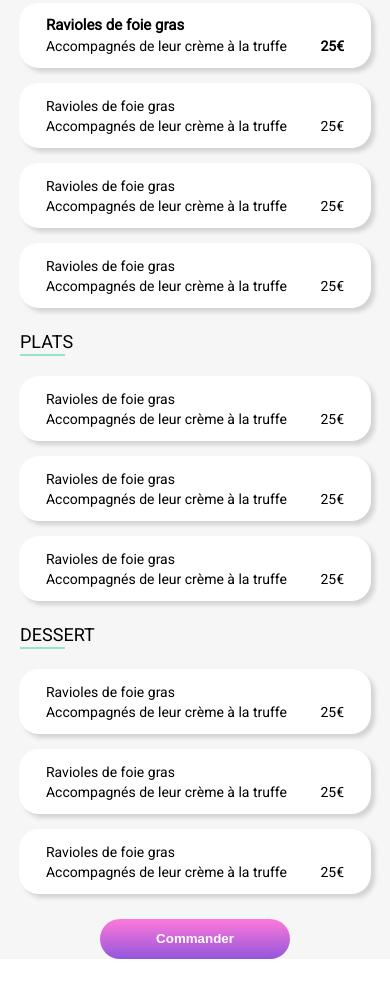
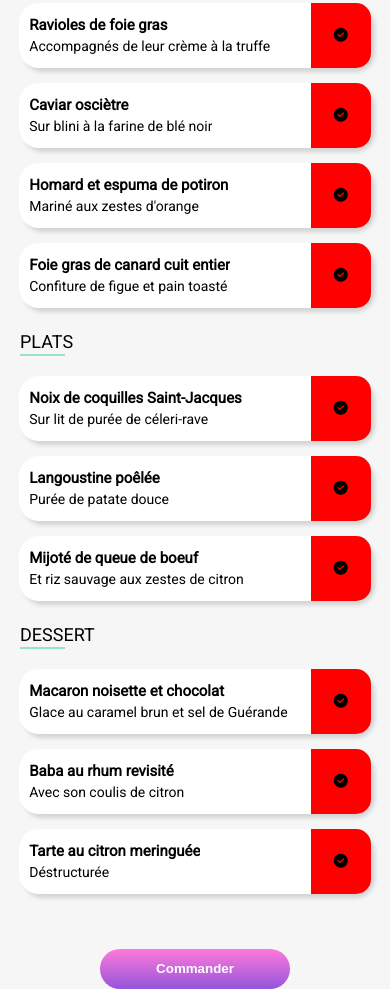
Before and after one commit to JulienForestier/Projet-3, a website: page la-note-enchantee.html in a window 390 px wide. Shown: the part 410-1402 px from the top of the page. Drawn offline with Linux system fonts and the light colour scheme; a web font is replaced by a local one.

Commit message:
media queries page menu

```diff
--- a/Public/components/_buttons.scss
+++ b/Public/components/_buttons.scss
@@ -66,7 +66,7 @@
 .btn-add{
     display: block;
     display: flex;
-    justify-content: space-around;
+    justify-content: space-between;
     align-items: end;
     height: 45px;
     width: 85%;
@@ -77,11 +77,17 @@
     border-radius: 20px;
     font-size: 14px;
     margin: 10px 0 5px 0;
+    position: relative;
     @include box-shadow;
     &__description{
         display: flex;
         flex-direction: column;
         justify-content: center;
+        p{
+            text-overflow: ellipsis;
+            overflow: hidden;
+            white-space: nowrap;
+        }
     }
     &__title{
         font-size: 15px;
@@ -91,14 +97,22 @@
     p{
         margin-top: 0;
         margin-bottom: 4px;
-        text-overflow: ellipsis;
-        overflow: hidden;
-        white-space: nowrap;
     }
     .cost{
         font-weight: bold;
+        margin-right: 10px;
     }
     .vignette-check{
         display: none;
+        width: 60px;
+        height: 100%;
+        display: flex;
+        justify-content: center;
+        align-items: center;
+        background-color: red;
+        position: absolute;
+        border-radius: 0 15px 15px 0;
+        right: 0px;
+        bottom: 0px;
     }
 }
--- a/Public/pages/_menu.scss
+++ b/Public/pages/_menu.scss
@@ -13,16 +13,19 @@
 }
 .restaurant-name{
     display: flex;
-    justify-content: space-around;
+    justify-content: space-between;
     font-size: 18px;
+    h2{
+        margin-left: 20px;
+    }
     .favoris{
         position: relative;
+        margin-right: 20px;
+        width: 30px;
         i{
             font-size: 22px;
             position: absolute;
             top: 30px;
-            left: -20px;
-            right: 0px;
         }
     }
 }
@@ -41,3 +44,6 @@
         background-color: #99e2d0;
     }
 }
+.btn{
+    margin-top: 50px;
+}
--- a/la-note-enchantee.html
+++ b/la-note-enchantee.html
@@ -41,7 +41,7 @@
         </div>
 
         <h3 class="title-part">ENTREES</h3>
-        <div class="conteneur">
+        <div class="conteneur conteneur-tablet">
           <a href="#" class="btn-add">
             <div class="btn-add__description">
               <p class="btn-add__title">Ravioles de foie gras</p>
@@ -56,30 +56,30 @@
           </a>
           <a href="#" class="btn-add">
             <div class="btn-add__description">
-              <p>Ravioles de foie gras</p>
-              <p>Accompagnés de leur crème à la truffe</p>
-            </div>
-            <p>25€</p>
+              <p class="btn-add__title">Caviar osciètre</p>
+              <p>Sur blini à la farine de blé noir</p>
+            </div >
+            <p class="cost">35€</p>
             <div class="vignette-check">
               <i class="fa-sharp fa-solid fa-circle-check"></i>
             </div>
           </a>
           <a href="#" class="btn-add">
-            <div>
-              <p>Ravioles de foie gras</p>
-              <p>Accompagnés de leur crème à la truffe</p>
+            <div class="btn-add__description">
+              <p class="btn-add__title">Homard et espuma de potiron</p>
+              <p>Mariné aux zestes d'orange</p>
             </div>
-            <p>25€</p>
+            <p class="cost">20€</p>
             <div class="vignette-check">
               <i class="fa-sharp fa-solid fa-circle-check"></i>
             </div>
           </a>
           <a href="#" class="btn-add">
-            <div>
-              <p>Ravioles de foie gras</p>
-              <p>Accompagnés de leur crème à la truffe</p>
+            <div class="btn-add__description">
+              <p class="btn-add__title">Foie gras de canard cuit entier</p>
+              <p>Confiture de figue et pain toasté</p>
             </div>
-            <p>25€</p>
+            <p class="cost">35€</p>
             <div class="vignette-check">
               <i class="fa-sharp fa-solid fa-circle-check"></i>
             </div>
@@ -87,33 +87,33 @@
         </div>
 
         <h3 class="title-part">PLATS</h3>
-        <div class="conteneur">
+        <div class="conteneur conteneur-tablet">
           <a href="#" class="btn-add">
-            <div>
-              <p>Ravioles de foie gras</p>
-              <p>Accompagnés de leur crème à la truffe</p>
+            <div class="btn-add__description">
+              <p class="btn-add__title">Noix de coquilles Saint-Jacques</p>
+              <p>Sur lit de purée de céleri-rave</p>
             </div>
-            <p>25€</p>
+            <p class="cost">40€</p>
             <div class="vignette-check">
               <i class="fa-sharp fa-solid fa-circle-check"></i>
             </div>
           </a>
           <a href="#" class="btn-add">
-            <div>
-              <p>Ravioles de foie gras</p>
-              <p>Accompagnés de leur crème à la truffe</p>
+            <div class="btn-add__description">
+              <p class="btn-add__title">Langoustine poêlée</p>
+              <p>Purée de patate douce</p>
             </div>
-            <p>25€</p>
+            <p class="cost">35€</p>
             <div class="vignette-check">
               <i class="fa-sharp fa-solid fa-circle-check"></i>
             </div>
           </a>
           <a href="#" class="btn-add">
-            <div>
-              <p>Ravioles de foie gras</p>
-              <p>Accompagnés de leur crème à la truffe</p>
+            <div class="btn-add__description">
+              <p class="btn-add__title">Mijoté de queue de boeuf</p>
+              <p>Et riz sauvage aux zestes de citron</p>
             </div>
-            <p>25€</p>
+            <p class="cost">44€</p>
             <div class="vignette-check">
               <i class="fa-sharp fa-solid fa-circle-check"></i>
             </div>
@@ -121,37 +121,39 @@
         </div>
 
         <h3 class="title-part">DESSERT</h3>
-        <div class="conteneur">
+        <div class="conteneur conteneur-tablet">
           <a href="#" class="btn-add">
-            <div>
-              <p>Ravioles de foie gras</p>
-              <p>Accompagnés de leur crème à la truffe</p>
+            <div class="btn-add__description">
+              <p class="btn-add__title">Macaron noisette et chocolat</p>
+              <p>Glace au caramel brun et sel de Guérande</p>
             </div>
-            <p>25€</p>
+            <p class="cost">18€</p>
             <div class="vignette-check">
               <i class="fa-sharp fa-solid fa-circle-check"></i>
             </div>
           </a>
           <a href="#" class="btn-add">
-            <div>
-              <p>Ravioles de foie gras</p>
-              <p>Accompagnés de leur crème à la truffe</p>
+            <div class="btn-add__description">
+              <p class="btn-add__title">Baba au rhum revisité </p>
+              <p>Avec son coulis de citron</p>
             </div>
-            <p>25€</p>
+            <p class="cost">22€</p>
             <div class="vignette-check">
               <i class="fa-sharp fa-solid fa-circle-check"></i>
             </div>
           </a>
           <a href="#" class="btn-add">
-            <div>
-              <p>Ravioles de foie gras</p>
-              <p>Accompagnés de leur crème à la truffe</p>
+            <div class="btn-add__description">
+              <p class="btn-add__title">Tarte au citron meringuée </p>
+              <p>Déstructurée</p>
             </div>
-            <p>25€</p>
+            <p class="cost">23€</p>
             <div class="vignette-check">
               <i class="fa-sharp fa-solid fa-circle-check"></i>
             </div>
           </a>
+        </div>
+        <div class="conteneur">
           <button class="btn">Commander</button>
         </div>
       </section>
```
Also changed, not shown: css/style.css, 1 other file.
